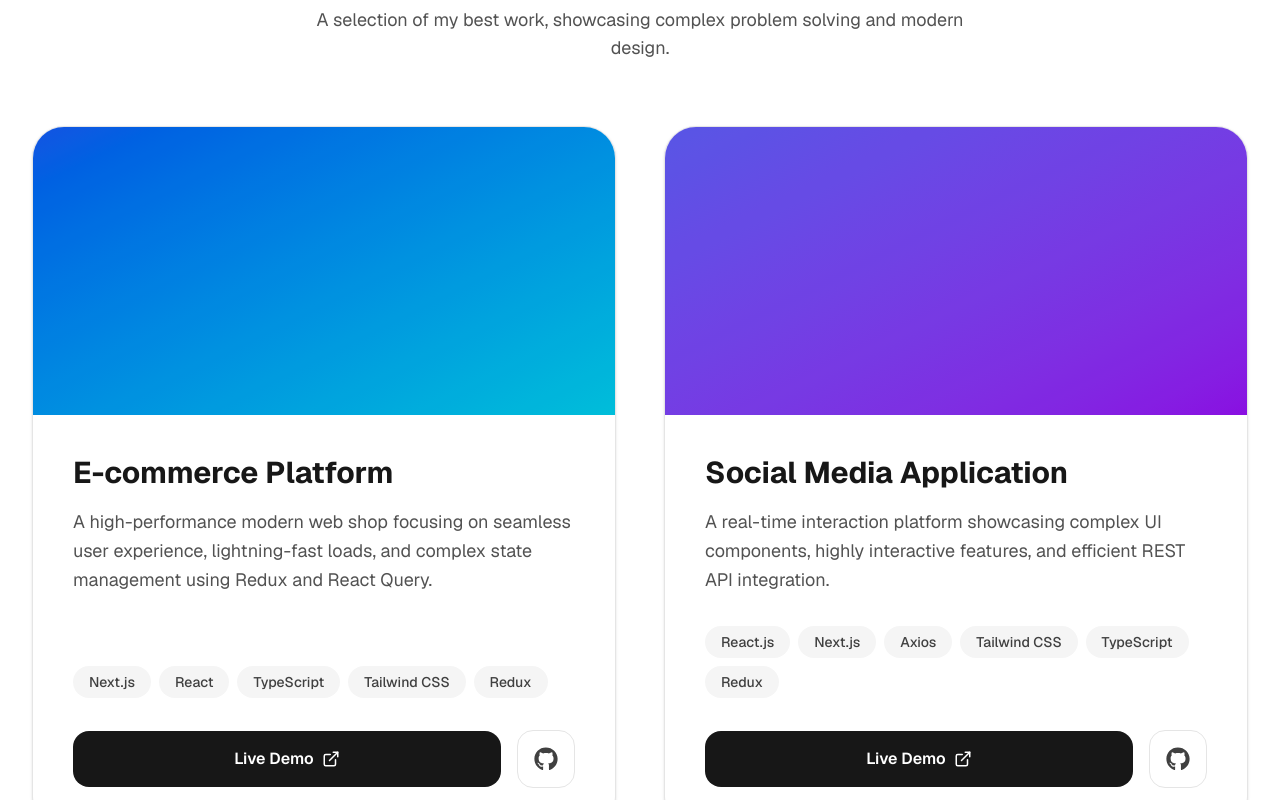
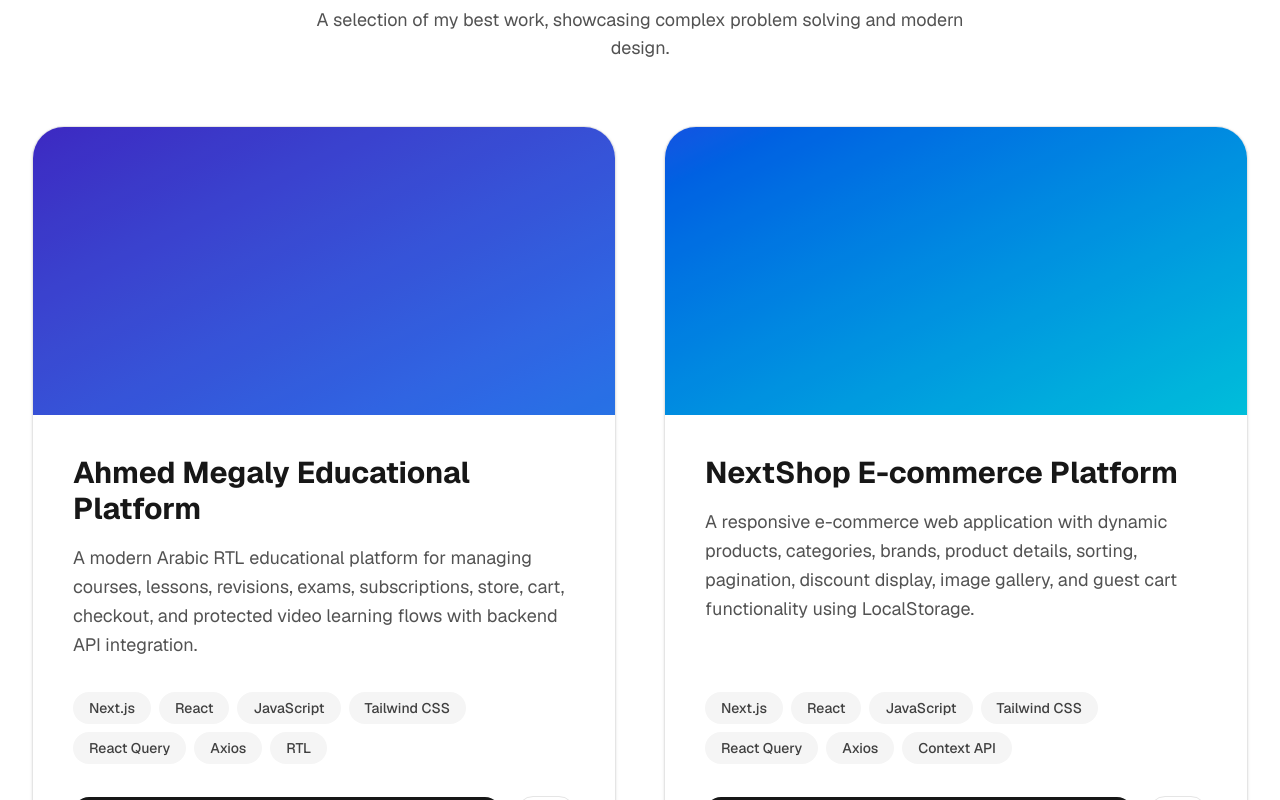
Before and after one commit to petersalah1/Portfolio, a Next.js app: page / in a window 1280 px wide. Shown: the part 2360-3160 px from the top of the page. Built offline with nearby package versions, Linux system fonts and the light colour scheme.

Commit message:
updated projects section

```diff
--- a/src/components/Projects.tsx
+++ b/src/components/Projects.tsx
@@ -7,20 +7,47 @@ import { FaGithub } from "react-icons/fa";
 
 const projects = [
   {
-    title: "E-commerce Platform",
-    description: "A high-performance modern web shop focusing on seamless user experience, lightning-fast loads, and complex state management using Redux and React Query.",
-    image: "bg-gradient-to-br from-blue-600 to-cyan-400",
-    tags: ["Next.js", "React", "TypeScript", "Tailwind CSS", "Redux"],
-    demoLink: "#",
-    githubLink: "#",
+    title: "Ahmed Megaly Educational Platform",
+    description:
+      "A modern Arabic RTL educational platform for managing courses, lessons, revisions, exams, subscriptions, store, cart, checkout, and protected video learning flows with backend API integration.",
+    image: "bg-gradient-to-br from-indigo-700 to-blue-500",
+    tags: [
+      "Next.js",
+      "React",
+      "JavaScript",
+      "Tailwind CSS",
+      "React Query",
+      "Axios",
+      "RTL",
+    ],
+    demoLink: "https://ahmedmegaly.sck.guru/",
+    githubLink: "",
   },
   {
-    title: "Social Media Application",
-    description: "A real-time interaction platform showcasing complex UI components, highly interactive features, and efficient REST API integration.",
-    image: "bg-gradient-to-br from-indigo-500 to-purple-600",
-    tags: ["React.js", "Next.js", "Axios", "Tailwind CSS", "TypeScript", "Redux"],
-    demoLink: "#",
-    githubLink: "#",
+    title: "NextShop E-commerce Platform",
+    description:
+      "A responsive e-commerce web application with dynamic products, categories, brands, product details, sorting, pagination, discount display, image gallery, and guest cart functionality using LocalStorage.",
+    image: "bg-gradient-to-br from-blue-600 to-cyan-400",
+    tags: [
+      "Next.js",
+      "React",
+      "JavaScript",
+      "Tailwind CSS",
+      "React Query",
+      "Axios",
+      "Context API",
+    ],
+    demoLink: "https://next-shop-kappa-wine.vercel.app/",
+    githubLink: "https://github.com/petersalah1/nextShop",
+  },
+  {
+    title: "Nivirra Tourism Website",
+    description:
+      "A responsive tourism website built with HTML, CSS, and Vanilla JavaScript, featuring trips, offers, traveler feedback, map section, and an interactive tailor-made tour flow for customized travel requests.",
+    image: "bg-gradient-to-br from-orange-500 to-yellow-400",
+    tags: ["HTML", "CSS", "JavaScript", "Responsive Design"],
+    demoLink: "https://petersalah1.github.io/Nivirra/index.html",
+    githubLink: "",
   },
 ];
 
```
